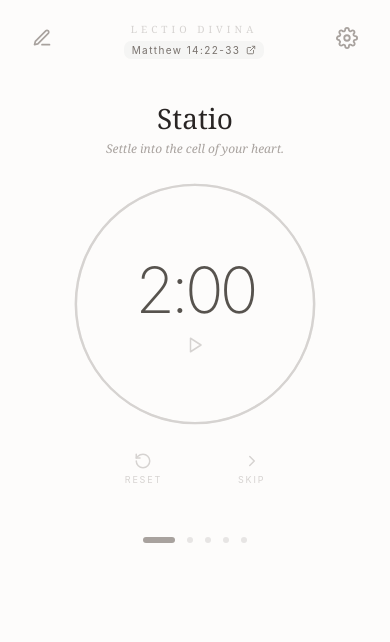
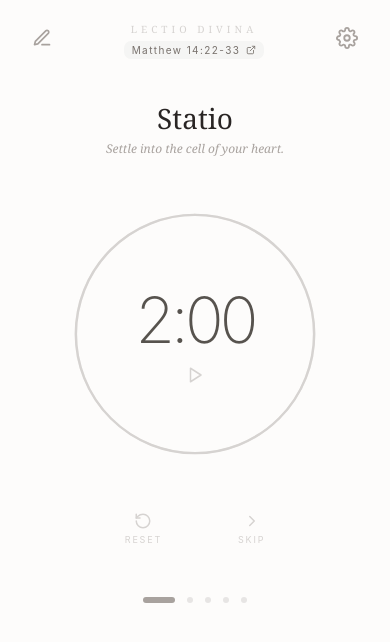
Before and after one commit to Lectio-Divina/lectio_divina_local, a React (Vite) app: page / in a window 390 px wide. Shown: the top 642 px of the page. Built offline with nearby package versions, Linux system fonts and the light colour scheme.

Commit message:
Update styles.css

```diff
--- a/src/styles.css
+++ b/src/styles.css
@@ -174,8 +174,8 @@ input[type="range"] { width:100%; accent-color:#78716c; margin-top:10px; }
     width: 250px;
     height: 250px;
     flex-basis: 175px;
-    margin-top: 10px;
-    margin-bottom: 10px;
+    margin-top: 30px;
+    margin-bottom: 30px;
   }
 
   .time {
@@ -238,6 +238,8 @@ input[type="range"] { width:100%; accent-color:#78716c; margin-top:10px; }
   .timer {
     width: 250px;
     height: 250px;
+    margin-top: 30px;
+    margin-bottom: 30px;
   }
 
 }
```
